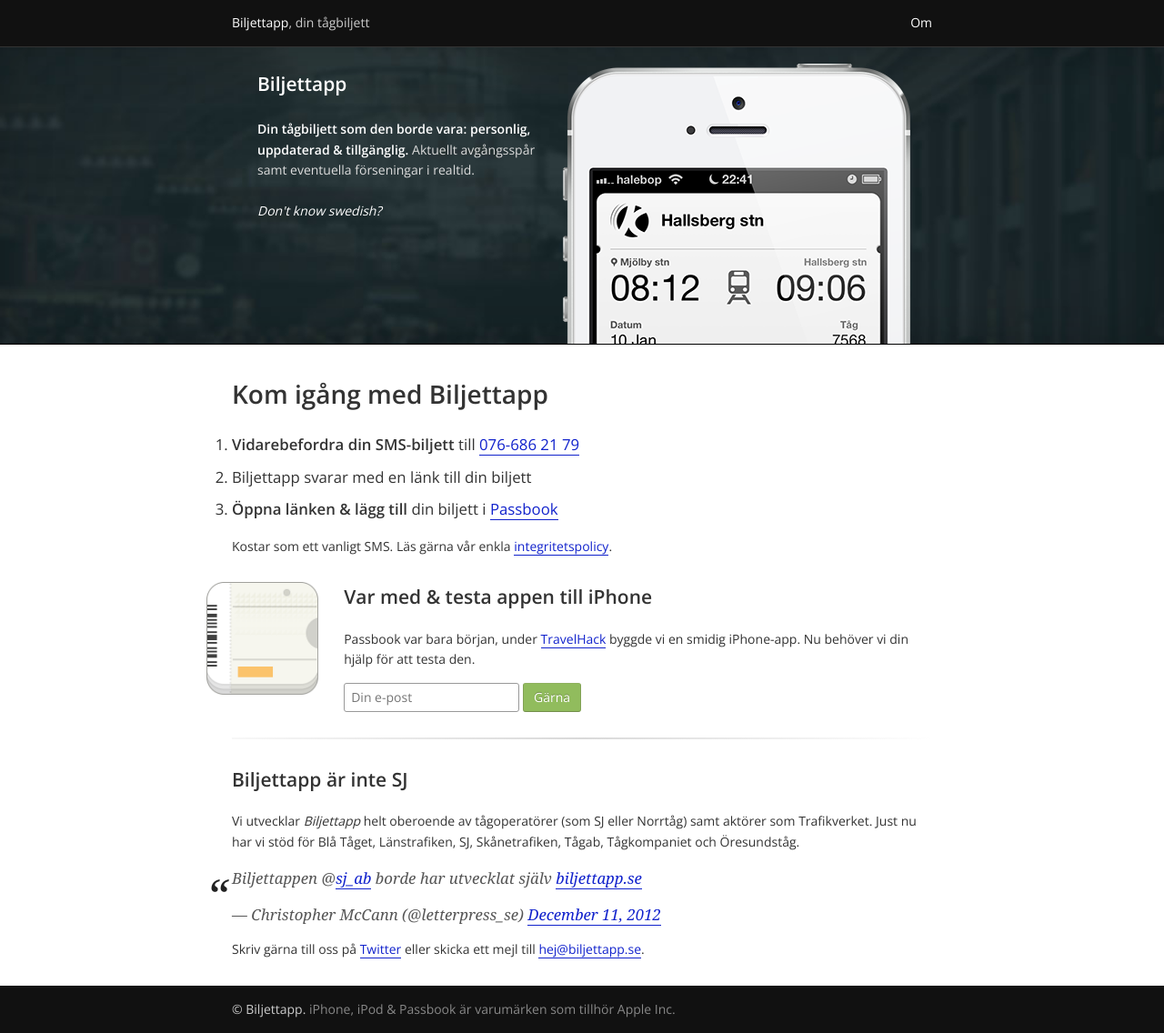
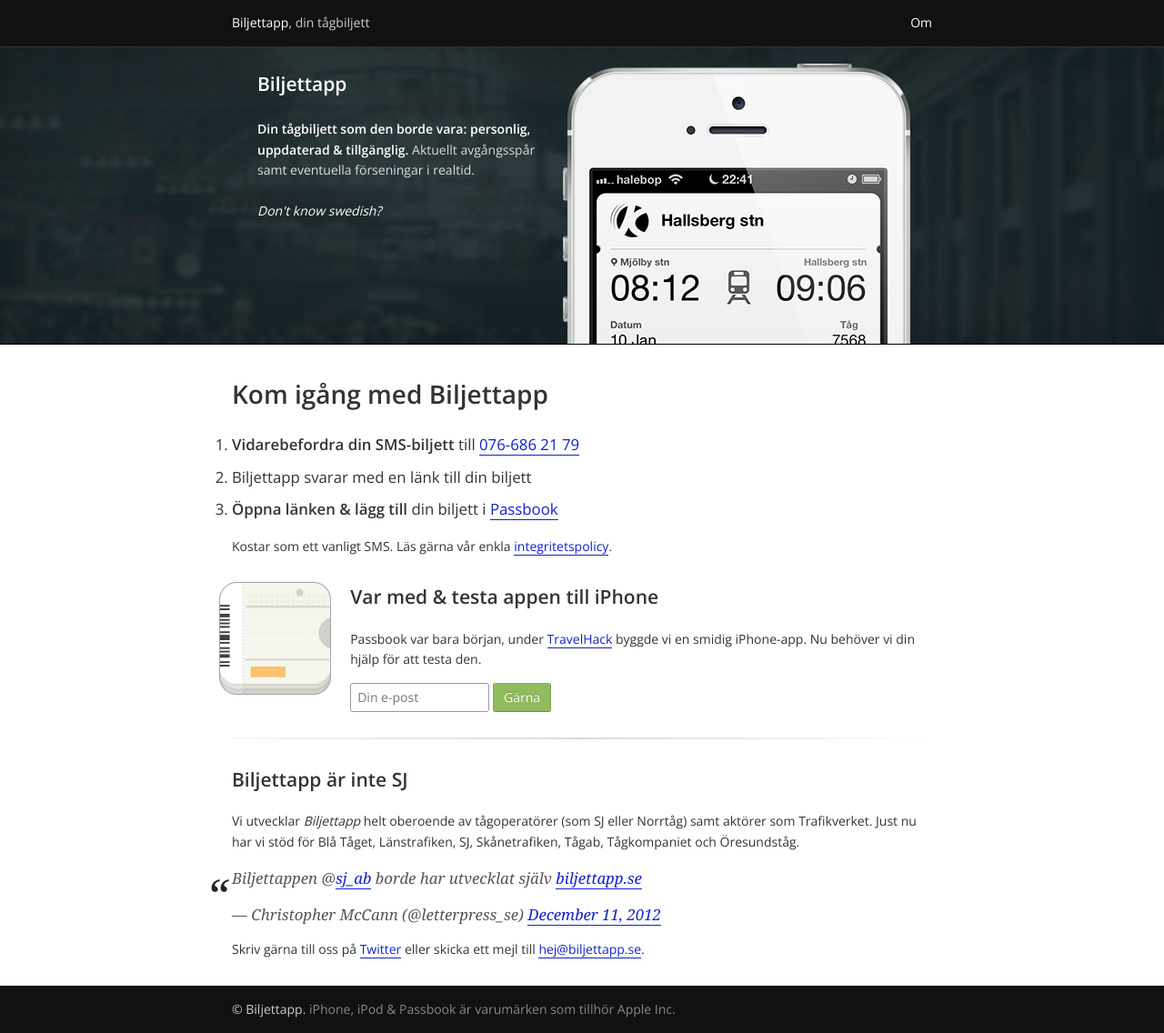
Before and after one commit to biljettapp/biljettapp.github.com, a Jekyll site: the page built from index.html, in a window 1280 px wide. Shown: the whole page at 91% size. Built offline with Jekyll 4.4.1, drawn with Linux system fonts in a browser that asks for light colours; comment, search, counter and statistics services are not loaded.

Commit message:
Style fixes.

```diff
--- a/_sass/_media.scss
+++ b/_sass/_media.scss
@@ -24,9 +24,12 @@
 
     &.app-icon {
         max-width: 16%;
+        margin-right: 1.5em;
+        margin-left: -1em;
 
         @include respond-to(tablet) {
             max-width: 23%;
+            margin-right: 1em;
         }
 
         @include respond-to(mobile) {
--- a/index.html
+++ b/index.html
@@ -18,7 +18,7 @@
 <h2>Var med &amp; testa appen<span> till iPhone</span></h2>
 <p class="subscribe-notice">Passbook var bara början, under <a href="http://travelhack.se/" title="TravelHack 2013">TravelHack</a> byggde vi en smidig iPhone-app. Nu behöver vi din hjälp för att testa den.</p>
 <form id="subscribe" action="http://biljettapp.us5.list-manage1.com/subscribe/post-json?u=32e8464f76ff5bf052b1be41e&amp;id=baa36cece8&amp;c=?" method="post">
-    <input type="email" name="EMAIL" id="email" placeholder="Din e-post" required />
+    <input type="email" size="15" name="EMAIL" id="email" placeholder="Din e-post" required />
     <input type="submit" id="submitEmail" value="Gärna" class="primary" />
 </form>
 
```
Also changed, not shown: css/style.css.
